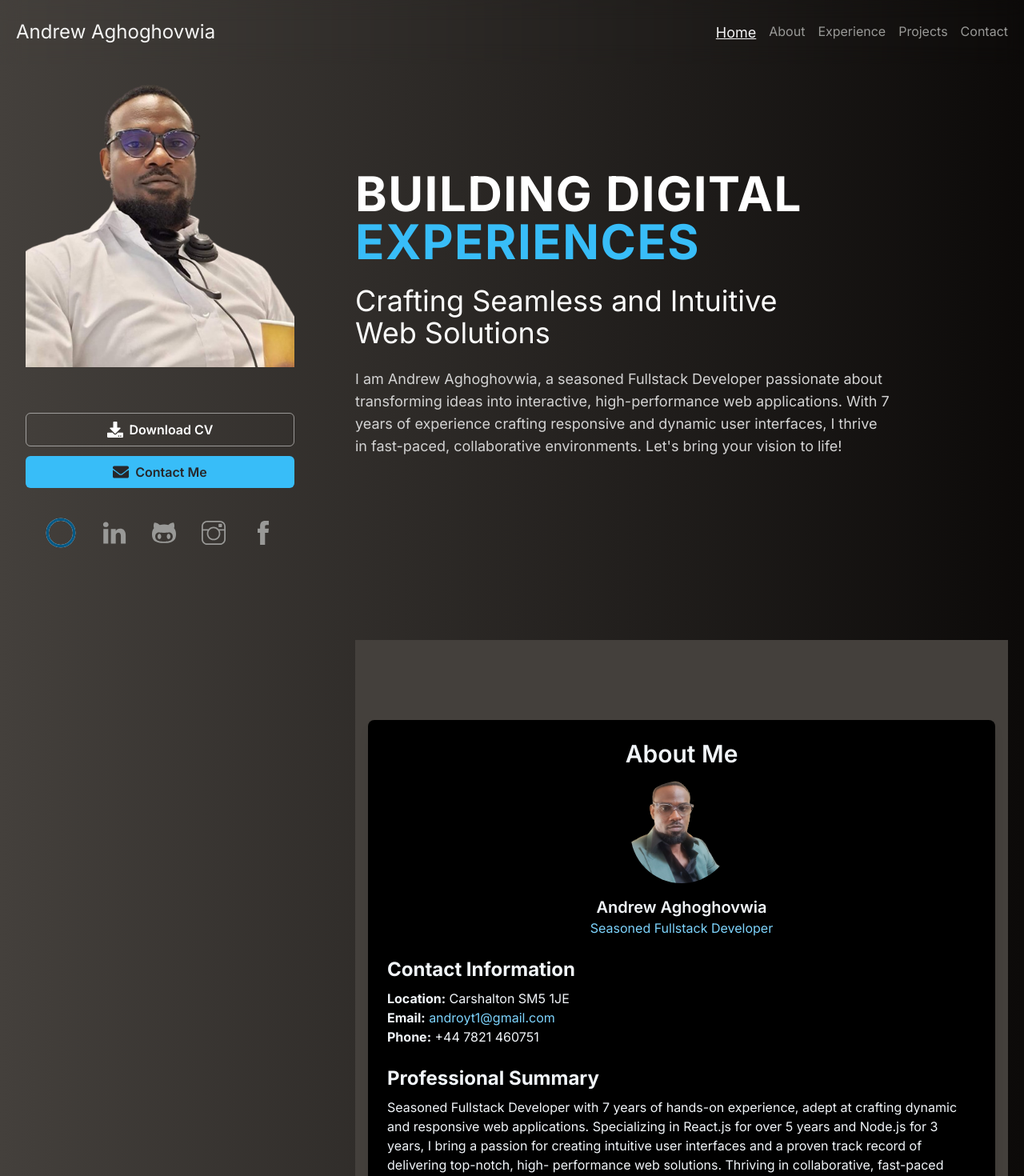
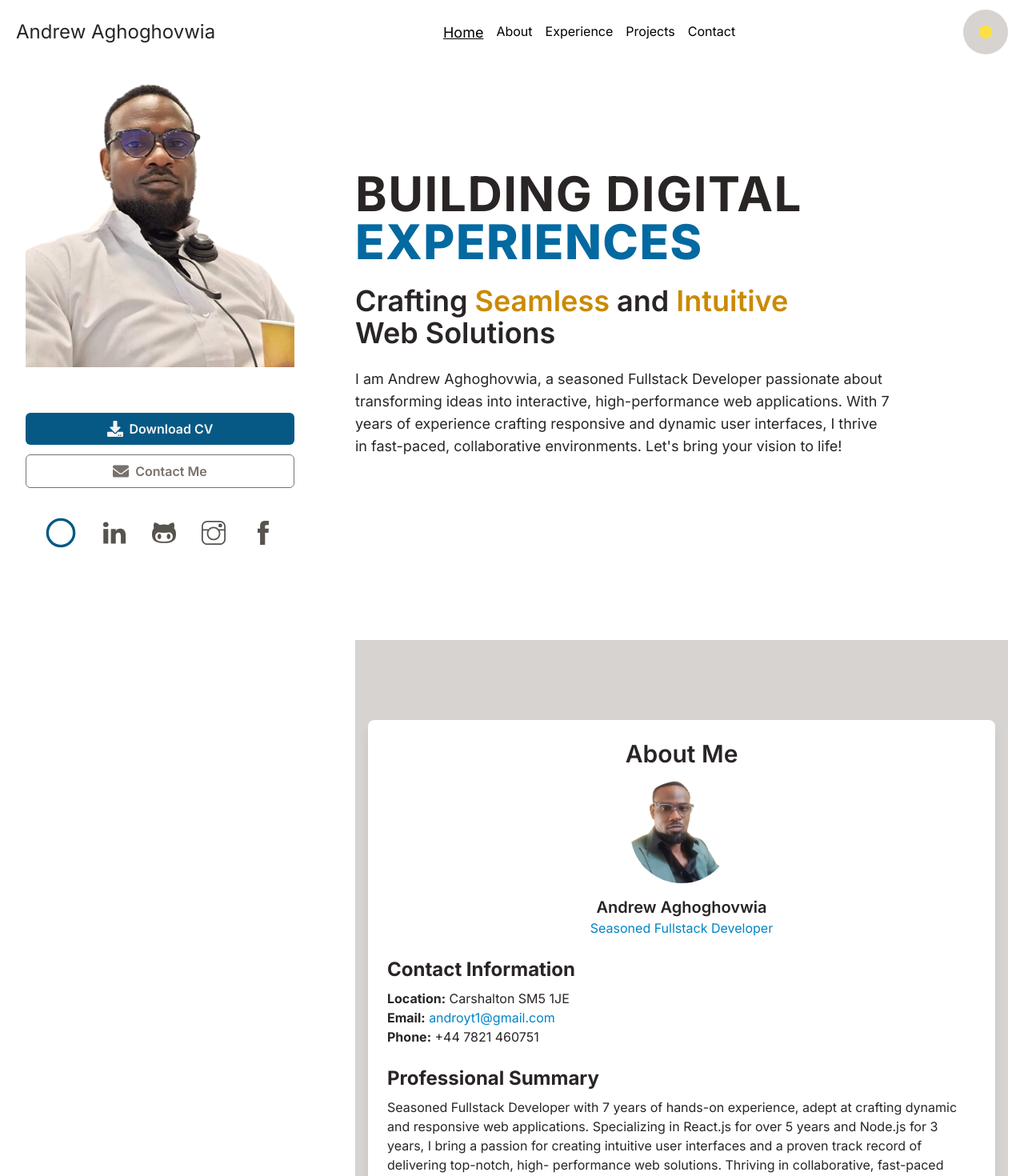
Before and after one commit to androyt1/portfolio-app, a React (Vite) app: page / in a window 1280 px wide. Shown: the top 1470 px of the page at 80% size. Built offline with nearby package versions, Linux system fonts and the light colour scheme.

Commit message:
added color mode

```diff
--- a/src/App.tsx
+++ b/src/App.tsx
@@ -18,7 +18,7 @@ export default function App() {
     }, []);
 
     return (
-        <div className='max-w-7xl mx-auto bg-gradient-to-r from-stone-700 to-stone-950 font-inter '>
+        <div className='max-w-7xl mx-auto bg-white  dark:bg-gradient-to-r dark:from-stone-700 dark:to-stone-950 font-inter '>
             <Layout>
                 <Hero />
                 <About />
--- a/src/Layouts/FixedComponent.tsx
+++ b/src/Layouts/FixedComponent.tsx
@@ -20,20 +20,36 @@ const FixedComponent = () => {
     };
 
     return (
-        <div className='hidden sm:flex relative sm:w-[250px] md:w-[360px] mr-16'>
+        <div className='hidden sm:flex relative sm:w-[250px] md:w-[360px] mr-16 '>
             <div className=' fixed top-[80px] h-screen sm:w-[250px] md:w-[360px] flex-col justify-center items-start   overflow-hidden rounded-bl-xl   '>
-                <div className='flex   w-full h-1/2 overflow-hidden  px-3 relative flex-col justify-center items-start'>
+                <div className='flex   w-full h-1/2 overflow-hidden  px-3 relative flex-col justify-center items-start dark:bg-transparent'>
                     <img src='/images/me.png' alt='' className='min-w-full w-full object-cover' />
                 </div>
-                <div className='h-1/2 min-w-full py-3 space-y-3 px-3'>
+                <div className='h-1/2 min-w-full py-3 space-y-3 px-3  dark:bg-transparent'>
                     <button
-                        className='flex items-center justify-center py-2 font-semibold rounded-md w-full border border-white/50 text-white md:mt-6 hover:bg-white hover:text-zinc-800 active:bg-gray-200 active:text-zinc-800'
+                        className='
+    flex items-center justify-center py-2 px-4 font-semibold rounded-md w-full
+    bg-sky-800 text-stone-100 transition duration-300 ease-in-out transform
+    hover:border-black hover:bg-stone-700 hover:text-stone-200 hover:scale-105
+    dark:bg-sky-400 dark:text-white dark:hover:bg-sky-800 dark:hover:text-stone-300
+    active:bg-gray-700 active:text-zinc-800 active:scale-95
+    md:mt-6
+  '
                         onClick={handleDownload}>
                         <FaDownload className='h-5 w-5 mr-2' />
                         Download CV
                     </button>
+
                     <button
-                        className='flex items-center justify-center py-2 font-semibold rounded-md w-full bg-[#38BDF8] text-zinc-800 hover:bg-[#2CA7D8] hover:text-white active:bg-[#1C8DB0] active:text-white'
+                        className='
+    flex items-center justify-center py-2 px-4 font-semibold rounded-md w-full
+    border border-stone-500 text-stone-500 bg-transparent
+    transition duration-300 ease-in-out transform
+    hover:bg-stone-500 hover:text-white hover:scale-105
+    active:bg-blue-700 active:text-white active:scale-95
+    dark:border-stone-100 dark:text-stone-100 dark:hover:bg-stone-400 dark:hover:text-stone-800
+    dark:active:bg-blue-600 dark:active:text-white
+  '
                         onClick={scrollToContact}>
                         <FaEnvelope className='h-5 w-5 mr-2' />
                         Contact Me
--- a/src/Layouts/Header.tsx
+++ b/src/Layouts/Header.tsx
@@ -3,6 +3,7 @@ import { FiMenu } from "react-icons/fi";
 import { navlinks } from "../constants";
 import { RiCloseLargeLine } from "react-icons/ri";
 import { FaDownload, FaEnvelope } from "react-icons/fa";
+import ThemeSwitcher from "../components/ThemeSwitcher";
 
 const Header = () => {
     const [active, setActive] = useState<string>("Home");
@@ -14,9 +15,9 @@ const Header = () => {
     };
 
     return (
-        <header className='h-20 w-full  sticky top-0 flex justify-between items-center px-3 md:px-5 -mt-20 z-[100] backdrop-blur-md '>
+        <header className='h-20 w-full  sticky top-0 flex justify-between items-center px-3 md:px-5 -mt-20 z-[100] backdrop-blur-md bg-white dark:bg-transparent '>
             <nav className='flex justify-between items-center w-full relative'>
-                <div className='text-2xl font-noraml text-stone-100 font-inter'>
+                <div className='text-2xl font-noraml text-stone-800 dark:text-stone-100 font-inter'>
                     Andrew <span className=''>Aghoghovwia</span>
                 </div>
                 <ul className='hidden sm:flex space-x-4 '>
@@ -27,31 +28,33 @@ const Header = () => {
                                 onClick={() => setActive(link.label)}
                                 className={`${
                                     active === link.label
-                                        ? "text-[18px] text-zinc-100 underline"
-                                        : "text-base text-[#999997]"
+                                        ? "text-[18px] dark:text-zinc-100 underline"
+                                        : "text-base dark:text-[#999997]"
                                 }`}>
                                 {link.label}
                             </a>
                         </li>
                     ))}
                 </ul>
+                <div className='flex items-center'>
+                    <ThemeSwitcher />
+                </div>
                 <div className='flex sm:hidden'>
                     {isOpen ? (
                         <RiCloseLargeLine
                             size={30}
-                            color='#fff'
-                            className='cursor-pointer'
+                            className='cursor-pointer dark:text-stone-100 text-stone-800'
                             onClick={toggle}
                         />
                     ) : (
                         <FiMenu
                             size={30}
-                            color='#fff'
-                            className='cursor-pointer'
+                            className='cursor-pointer dark:text-stone-100 text-stone-800'
                             onClick={toggle}
                         />
                     )}
                 </div>
+
                 <div
                     className={`w-full h-screen fixed bg-stone-950/70 backdrop-blur-md top-20 left-0 transition duration-500 end-auto flex justify-start items-center ${
                         isOpen ? "translate-x-0" : "-translate-x-[100%]"
--- a/src/Layouts/Layout.tsx
+++ b/src/Layouts/Layout.tsx
@@ -11,8 +11,7 @@ export const Layout = ({ children }: LayoutProp) => {
             <Header />
             <div className='w-full flex items-center justify-between  md:px-5 '>
                 <FixedComponent />
-
-                <div className='  bg-zinc-9o0 flex-1 text-white'>{children}</div>
+                <div className='  bg-zinc-9o0 flex-1 text-white '>{children}</div>
             </div>
         </>
     );
--- a/src/Layouts/SocialIcons.tsx
+++ b/src/Layouts/SocialIcons.tsx
@@ -25,7 +25,7 @@ interface IconComponentProp {
 
 const Icon: React.FC<IconComponentProp> = ({ IconComponent }) => (
     <motion.div variants={iconVariants} initial='initial' animate='initial' whileHover='hover'>
-        <IconComponent size={30} color='#999997' />
+        <IconComponent size={30} className='text-stone-600 dark:text-stone-100' />
     </motion.div>
 );
 
--- a/src/components/About.tsx
+++ b/src/components/About.tsx
@@ -2,9 +2,11 @@ import { skills } from "../constants";
 const About = () => {
     return (
         <div
-            className='min-h-screen bg-stone-700 p-4 flex items-center justify-center pt-[100px] text-slate-100'
+            className='min-h-screen bg-stone-300 dark:bg-stone-700 p-4 flex items-center justify-center pt-[100px] text-stone-800 dark:text-slate-100'
             id='about'>
-            <div className='bg-black shadow-lg rounded-lg p-6 max-w-4xl w-full' data-aos='fade-up'>
+            <div
+                className='bg-white dark:bg-black shadow-lg rounded-lg p-6 max-w-4xl w-full'
+                data-aos='fade-up'>
                 <h1 className='text-3xl font-semibold text-center mb-4 font-inter'>About Me</h1>
                 <div className='text-center mb-6'>
                     <img
@@ -13,7 +15,7 @@ const About = () => {
                         className='w-32 h-32 object-cover rounded-full mx-auto mb-4'
                     />
                     <h2 className='text-xl font-semibold'>Andrew Aghoghovwia</h2>
-                    <p className='text-sky-300'>Seasoned Fullstack Developer</p>
+                    <p className='text-sky-600 dark:text-sky-300'>Seasoned Fullstack Developer</p>
                 </div>
                 <div>
                     <h3 className='text-2xl font-bold mb-2'>Contact Information</h3>
@@ -22,7 +24,9 @@ const About = () => {
                     </p>
                     <p>
                         <strong>Email:</strong>{" "}
-                        <a href='mailto:androyt1@gmail.com' className='text-sky-300'>
+                        <a
+                            href='mailto:androyt1@gmail.com'
+                            className='text-sky-600 dark:text-sky-300'>
                             androyt1@gmail.com
                         </a>
                     </p>
--- a/src/components/Hero.tsx
+++ b/src/components/Hero.tsx
@@ -2,22 +2,28 @@ import SocialIcons from "../Layouts/SocialIcons";
 
 const Hero = () => {
     return (
-        <section id='hero' className=' text-white min-h-screen flex items-center pb-4 font-lato '>
+        <section
+            id='hero'
+            className='text-stone-800 dark:text-white min-h-screen flex items-center pb-4 font-lato bg-white dark:bg-transparent '>
             <div
-                className=' flex flex-col justify-center items-start px-3 sm:px-0'
+                className=' flex flex-col justify-center items-start px-3 sm:px-0 '
                 data-aos='fade-up'>
                 <div className='w-full flex flex-row sm:hidden relative justify-between items-center pt-20 mb-4'>
                     <img src='/images/me.png' className='w-60 h-auto rounded-md ' alt='' />
                     <SocialIcons />
                 </div>
-                <h1 className='text-4xl sm:text-4xl md:text-5xl lg:text-6xl font-bold uppercase tracking-wide font-inter'>
-                    Building Digital <br /> <span className='text-sky-400'>Experiences</span>
+                <h1 className='text-4xl sm:text-4xl md:text-5xl lg:text-6xl font-bold uppercase tracking-wide font-inter '>
+                    Building Digital <br />
+                    <span className='text-sky-700 dark:text-sky-400 font-extrabold'>
+                        Experiences
+                    </span>
                 </h1>
-                <h2 className='mt-4 sm:mt-6  text-2xl md:text-4xl text-[#fcfcfb] font-inter'>
-                    Crafting Seamless and Intuitive
+                <h2 className='mt-4 sm:mt-6  text-2xl md:text-4xl dark:text-[#fcfcfb] font-inter font-semibold'>
+                    Crafting <span className='text-yellow-600 dark:text-indigo-400'>Seamless</span>{" "}
+                    and <span className='text-yellow-600 dark:text-indigo-400'>Intuitive</span>
                     <br /> Web Solutions
                 </h2>
-                <p className='mt-2 sm:mt-6  text-lg max-w-2xl  text-[#d3d3d3] font-inter'>
+                <p className='mt-2 sm:mt-6  text-lg max-w-2xl  dark:text-stone-100 font-inter'>
                     I am Andrew Aghoghovwia, a seasoned Fullstack Developer passionate about
                     transforming ideas into interactive, high-performance web applications. With 7
                     years of experience crafting responsive and dynamic user interfaces, I thrive in
--- /dev/null
+++ b/src/components/ThemeSwitcher.tsx
@@ -0,0 +1,55 @@
+import { useState, useEffect } from "react";
+import { motion } from "framer-motion";
+import { useTheme } from "../hooks/useTheme";
+
+const ThemeSwitcher = () => {
+    const { theme, toggleTheme } = useTheme();
+    const [mounted, setMounted] = useState(false);
+
+    // When mounted on client, now we can show the UI
+    useEffect(() => setMounted(true), []);
+
+    if (!mounted) return null;
+
+    return (
+        <button
+            onClick={toggleTheme}
+            className='p-2 rounded-full bg-stone-300 dark:bg-gray-800 flex items-center justify-center'>
+            <motion.div
+                className='flex items-center justify-center'
+                initial={{ rotate: 0 }}
+                animate={{ rotate: theme === "dark" ? 360 : 0 }}
+                transition={{ duration: 0.5 }}>
+                {theme === "dark" ? (
+                    <motion.svg
+                        key='moon'
+                        xmlns='http://www.w3.org/2000/svg'
+                        viewBox='0 0 24 24'
+                        fill='currentColor'
+                        className='w-6 h-6 text-stone-300'
+                        initial={{ opacity: 0, pathLength: 0 }}
+                        animate={{ opacity: 1, pathLength: 1 }}
+                        exit={{ opacity: 0, pathLength: 0 }}
+                        transition={{ duration: 0.5 }}>
+                        <path d='M21.75 15.43c-.65.22-1.33.37-2.05.44a9.038 9.038 0 01-7.18-3.4 9.038 9.038 0 01-1.4-8.91 8.934 8.934 0 00-.44-2.05 9 9 0 1011.07 11.07z' />
+                    </motion.svg>
+                ) : (
+                    <motion.svg
+                        key='sun'
+                        xmlns='http://www.w3.org/2000/svg'
+                        viewBox='0 0 24 24'
+                        fill='currentColor'
+                        className='w-10 h-10 text-yellow-300'
+                        initial={{ opacity: 0, pathLength: 0 }}
+                        animate={{ opacity: 1, pathLength: 1 }}
+                        exit={{ opacity: 0, pathLength: 0 }}
+                        transition={{ duration: 0.5 }}>
+                        <path d='M12 4.75V3M12 21v-1.75M4.75 12H3m18 0h-1.75M6.05 6.05L4.93 4.93M19.07 19.07l-1.12-1.12M6.05 17.95l-1.12 1.12M19.07 4.93l-1.12 1.12M12 7a5 5 0 110 10 5 5 0 010-10z' />
+                    </motion.svg>
+                )}
+            </motion.div>
+        </button>
+    );
+};
+
+export default ThemeSwitcher;
--- a/src/main.tsx
+++ b/src/main.tsx
@@ -1,10 +1,13 @@
-import React from 'react'
-import ReactDOM from 'react-dom/client'
-import App from './App.tsx'
-import './index.css'
+import React from "react";
+import ReactDOM from "react-dom/client";
+import App from "./App.tsx";
+import "./index.css";
+import { ThemeProvider } from "./contexts/ThemeContext.tsx";
 
-ReactDOM.createRoot(document.getElementById('root')!).render(
-  <React.StrictMode>
-    <App />
-  </React.StrictMode>,
-)
+ReactDOM.createRoot(document.getElementById("root")!).render(
+    <React.StrictMode>
+        <ThemeProvider>
+            <App />
+        </ThemeProvider>
+    </React.StrictMode>
+);
```
Also changed, not shown: src/components/Contact.tsx (+6 -4 lines), src/components/Experience.tsx (+5 -3 lines), src/components/Projects.tsx (+5 -5 lines).
